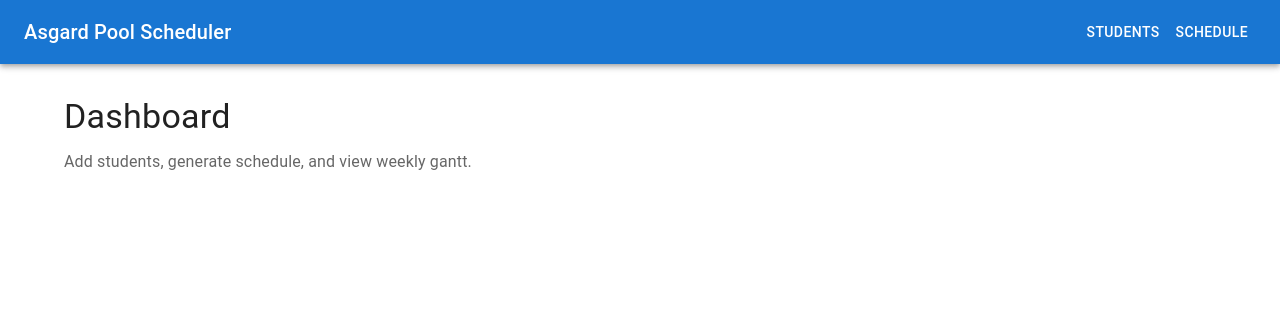
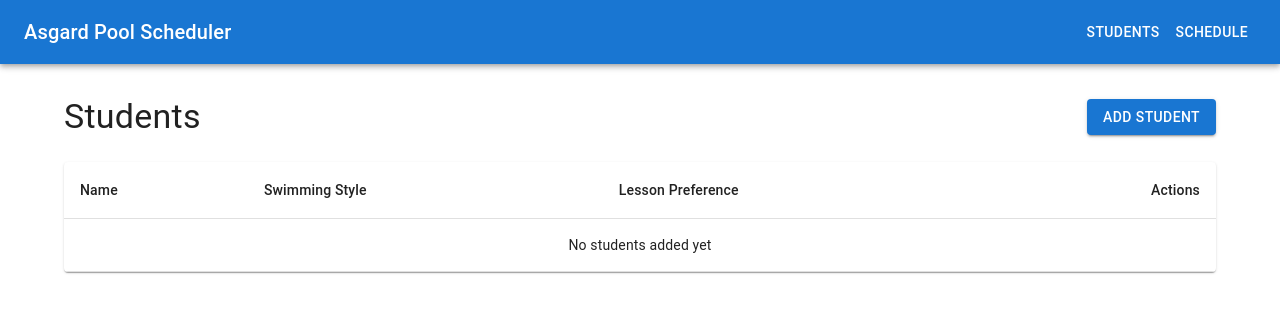
Before and after one commit to gabi-elmaliah/AsGardAssigment, a React (Create React App) app in the folder frontend/: page /students in a window 1280 px wide. Shown: the top 312 px of the page. Built offline with nearby package versions, Linux system fonts and the light colour scheme.

Commit message:
studentpage skelaton made

```diff
--- a/frontend/src/App.js
+++ b/frontend/src/App.js
@@ -1,9 +1,10 @@
-import React from 'react'
-import { CssBaseline, AppBar, Toolbar, Typography, Container, Box, Button } from "@mui/material";
+import React from "react";
+import { CssBaseline, AppBar, Toolbar, Typography, Container, Button } from "@mui/material";
+import { Link, Outlet } from "react-router-dom";
 
 const App = () => {
   return (
-      <>
+    <>
       <CssBaseline />
 
       <AppBar position="sticky">
@@ -12,24 +13,21 @@ const App = () => {
             Asgard Pool Scheduler
           </Typography>
 
-          <Button color="inherit">Students</Button>
-          <Button color="inherit">Schedule</Button>
+          <Button color="inherit" component={Link} to="/students">
+            Students
+          </Button>
+
+          <Button color="inherit" component={Link} to="/schedule">
+            Schedule
+          </Button>
         </Toolbar>
       </AppBar>
 
       <Container maxWidth="lg" sx={{ py: 4 }}>
-        <Box>
-          <Typography variant="h4" gutterBottom>
-            Dashboard
-          </Typography>
-
-          <Typography variant="body1" color="text.secondary">
-            Add students, generate schedule, and view weekly gantt.
-          </Typography>
-        </Box>
+        <Outlet />
       </Container>
     </>
-  )
-}
+  );
+};
 
-export default App
+export default App;
--- a/frontend/src/index.js
+++ b/frontend/src/index.js
@@ -3,13 +3,31 @@ import ReactDOM from 'react-dom/client';
 import './index.css';
 import App from './App';
 import reportWebVitals from './reportWebVitals';
+import DashboardPage from "./pages/DashboardPage";
+import StudentsPage from "./pages/StudentsPage";
+import SchedulePage from "./pages/SchedulePage";
 
-const root = ReactDOM.createRoot(document.getElementById('root'));
-root.render(
-  <React.StrictMode>
-    <App />
-  </React.StrictMode>
+
+import {
+  createBrowserRouter,
+  createRoutesFromElements,
+  Route,
+  RouterProvider,
+} from "react-router-dom";
+
+
+const router = createBrowserRouter(
+  createRoutesFromElements(
+    <Route path="/" element={<App />}>
+      <Route index element={<DashboardPage />} />
+      <Route path="students" element={<StudentsPage />} />
+      <Route path="schedule" element={<SchedulePage />} />
+    </Route>
+  )
 );
+
+const root = ReactDOM.createRoot(document.getElementById("root"));
+root.render(<RouterProvider router={router} />);
 
 // If you want to start measuring performance in your app, pass a function
 // to log results (for example: reportWebVitals(console.log))
--- /dev/null
+++ b/frontend/src/pages/DashboardPage.jsx
@@ -0,0 +1,10 @@
+import React from 'react'
+import { Typography } from '@mui/material';
+
+function Dashboard() {
+  return (
+    <Typography variant="h4">Dashboard</Typography>
+  )
+}
+
+export default Dashboard
--- /dev/null
+++ b/frontend/src/pages/SchedulePage.jsx
@@ -0,0 +1,8 @@
+import React from 'react'
+import { Typography } from '@mui/material';
+
+function SchedulePage() {
+    return <Typography variant="h4">Schedule</Typography>;
+}
+
+export default SchedulePage
--- /dev/null
+++ b/frontend/src/pages/StudentsPage.jsx
@@ -0,0 +1,71 @@
+import React, { useState } from "react";
+import {
+  Box,
+  Typography,
+  Button,
+  Table,
+  TableBody,
+  TableCell,
+  TableContainer,
+  TableHead,
+  TableRow,
+  Paper,
+} from "@mui/material";
+
+function StudentsPage() {
+  const [students, setStudents] = useState([]);
+
+  return (
+    <Box>
+      {/* Header */}
+      <Box
+        display="flex"
+        justifyContent="space-between"
+        alignItems="center"
+        mb={3}
+      >
+        <Typography variant="h4">Students</Typography>
+        <Button variant="contained">Add Student</Button>
+      </Box>
+
+      {/* Table */}
+      <TableContainer component={Paper}>
+        <Table>
+          <TableHead>
+            <TableRow>
+              <TableCell>Name</TableCell>
+              <TableCell>Swimming Style</TableCell>
+              <TableCell>Lesson Preference</TableCell>
+              <TableCell align="right">Actions</TableCell>
+            </TableRow>
+          </TableHead>
+
+          <TableBody>
+            {students.length === 0 ? (
+              <TableRow>
+                <TableCell colSpan={4} align="center">
+                  No students added yet
+                </TableCell>
+              </TableRow>
+            ) : (
+              students.map((student) => (
+                <TableRow key={student.id}>
+                  <TableCell>
+                    {student.firstName} {student.lastName}
+                  </TableCell>
+                  <TableCell>{student.style}</TableCell>
+                  <TableCell>{student.preference}</TableCell>
+                  <TableCell align="right">
+                    {/* Actions later */}
+                  </TableCell>
+                </TableRow>
+              ))
+            )}
+          </TableBody>
+        </Table>
+      </TableContainer>
+    </Box>
+  );
+}
+
+export default StudentsPage;
```
Also changed, not shown: 1 other file (tests, documents, lock files or other folders).
